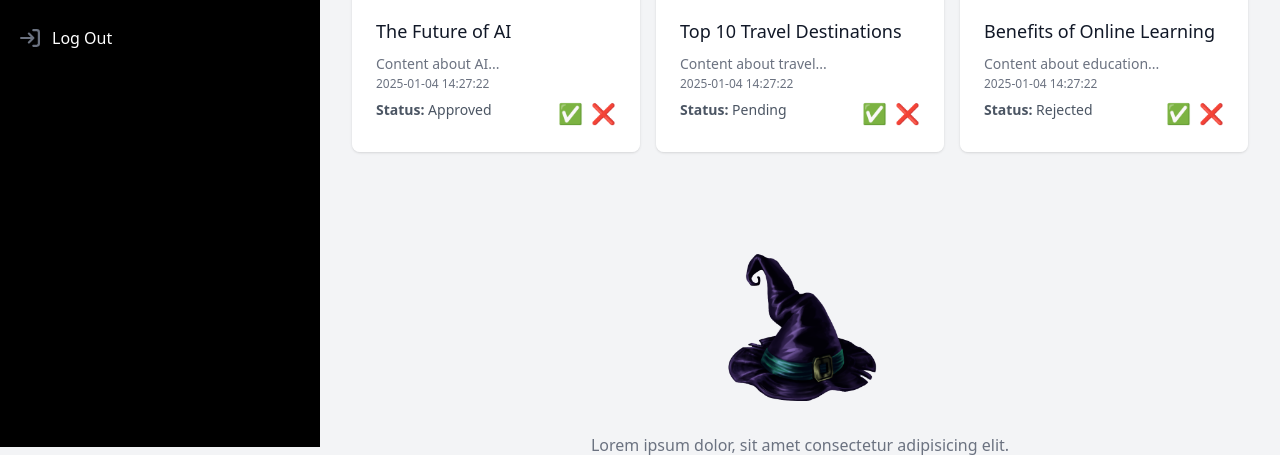
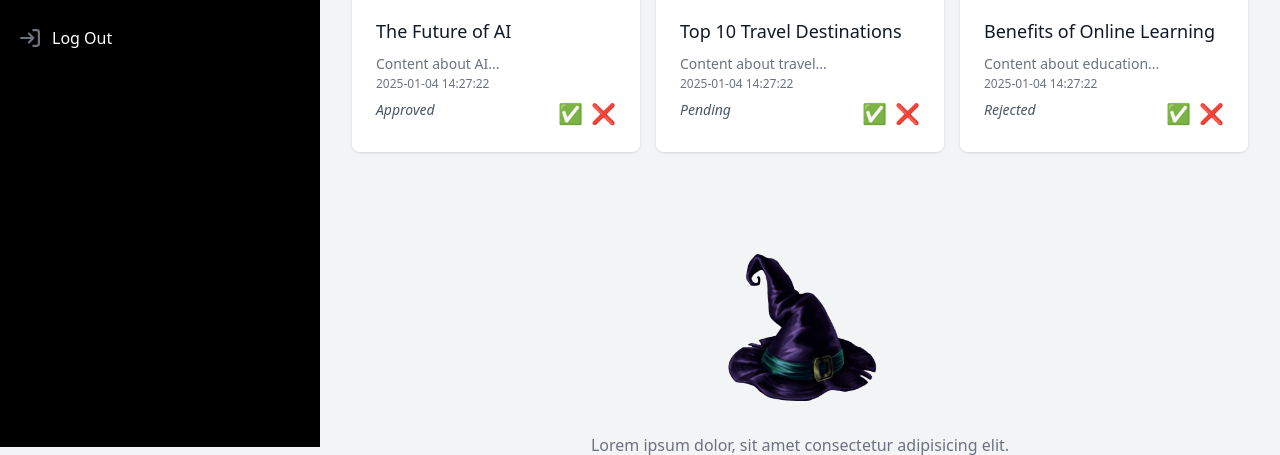
Before and after one commit to theshamkhi/Artflex, a PHP site: page /adminArticles.php in a window 1280 px wide. Shown: the part 353-808 px from the top of the page. Run offline with PHP 8.4, Linux system fonts and the light colour scheme; the visitor is signed in with stand-in values (Sample User, id 1); data comes from the database, SQL or seed files in the repository; some libraries are stand-ins or nearby versions.

Commit message:
Fixed Articles minor issues

```diff
--- a/templates/adminArticles.php
+++ b/templates/adminArticles.php
@@ -108,8 +108,8 @@ if ($_SERVER['REQUEST_METHOD'] === 'POST' && isset($_POST['cat_id'], $_POST['act
                     <?php echo htmlspecialchars($article['PubDate']); ?>
                 </time>
                 <div class="flex justify-between">
-                    <p class="mt-2 text-sm text-gray-600">
-                        <strong>Status:</strong> <?php echo htmlspecialchars($article['status']); ?>
+                    <p class="mt-2 text-sm text-gray-600 italic">
+                        <?php echo htmlspecialchars($article['status']); ?>
                     </p>
                     <form method="POST" action="" class="mt-2 flex space-x-2">
                     <input type="hidden" name="cat_id" value="<?php echo htmlspecialchars($article['CatID']); ?>">
```
